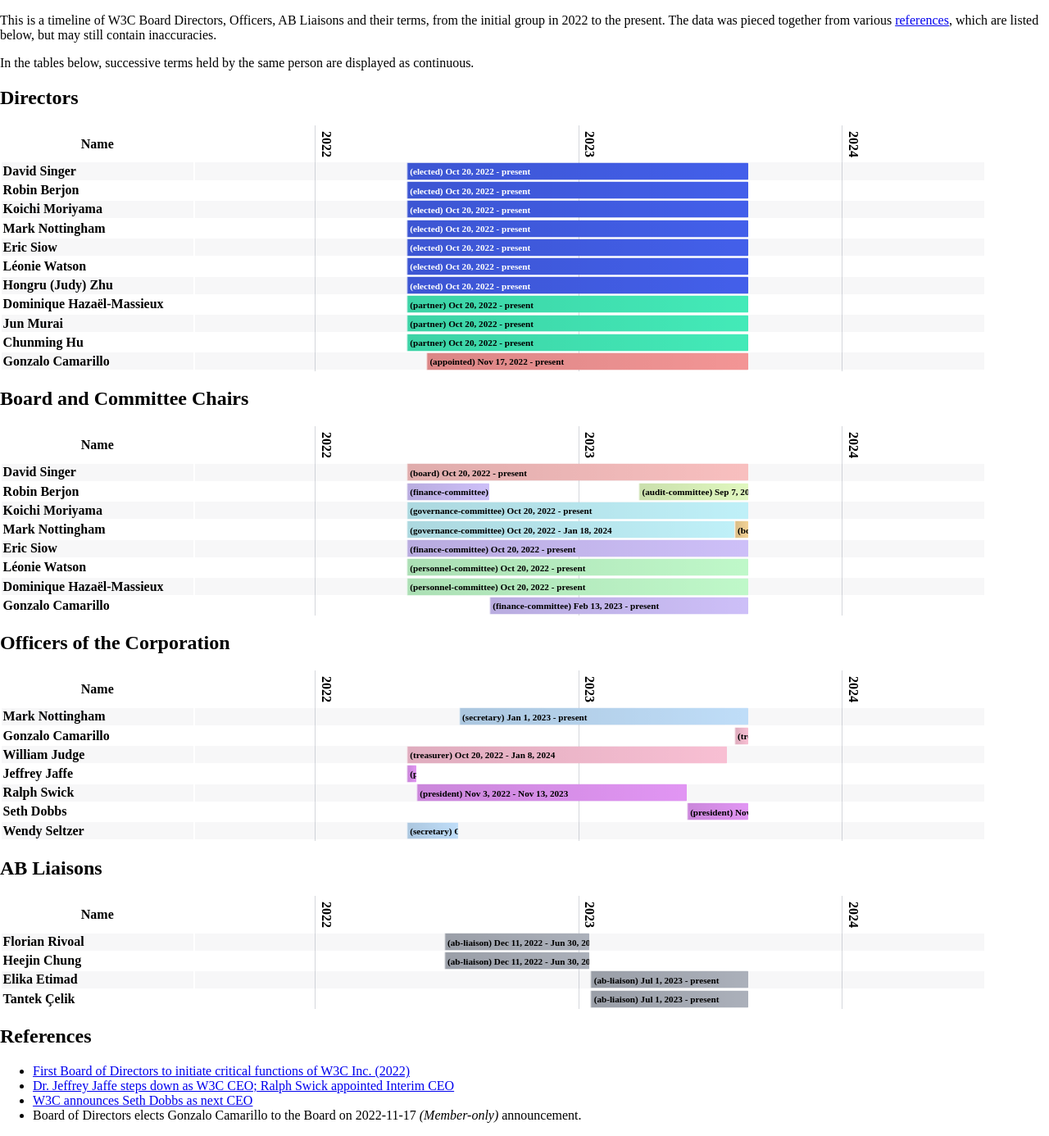
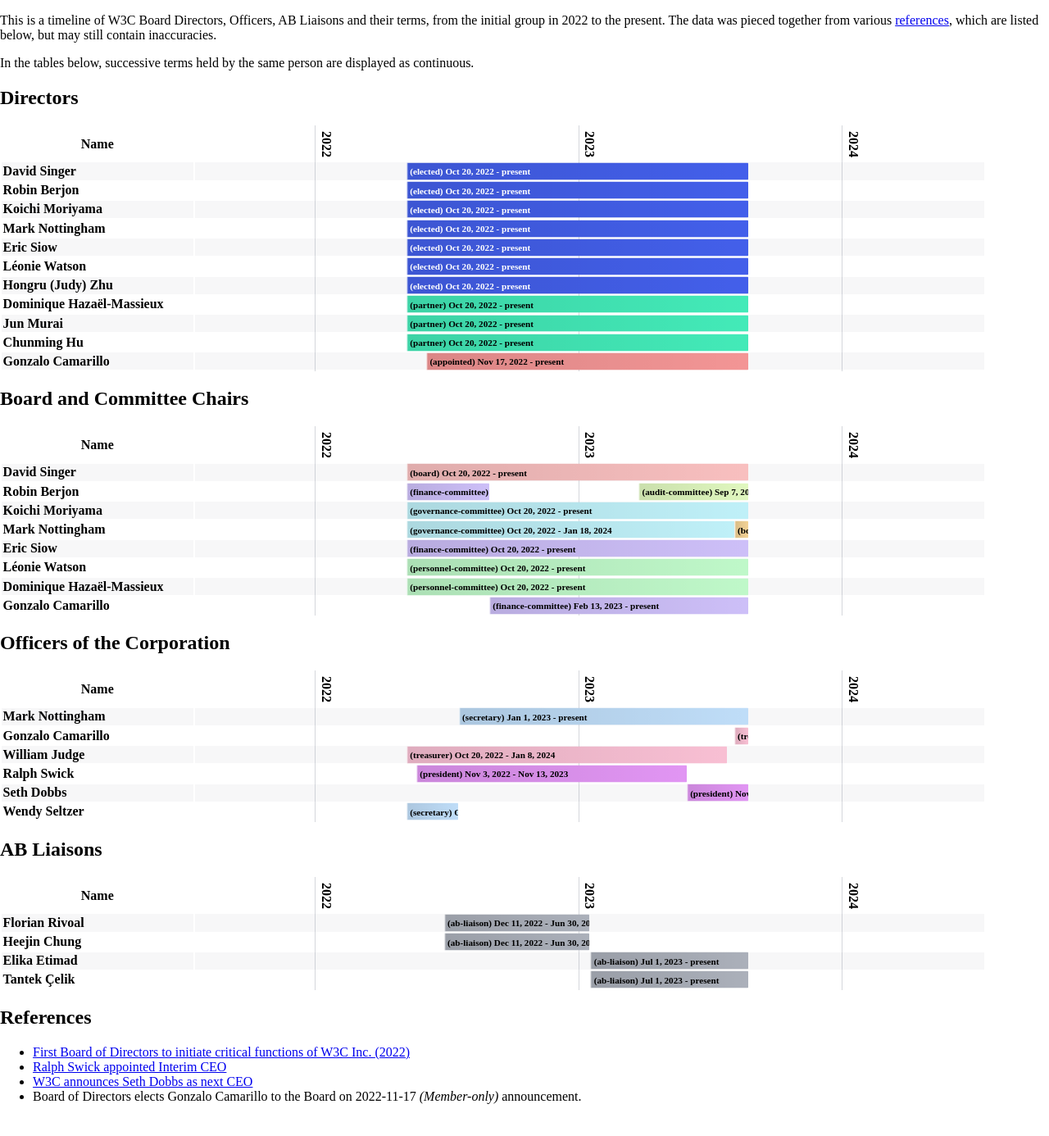
Before and after one commit to ianbjacobs/history-test-202402, a Jekyll site: the page built from history/index.md, in a window 1280 px wide. Shown: the whole page at 82% size. Built offline with Jekyll 4.4.1, drawn with Linux system fonts in a browser that asks for light colours; after the commit the page ends 1363 px from its top, so only the background shows below that.

Commit message:
removed Jeff

```diff
--- a/history/index.md
+++ b/history/index.md
@@ -53,7 +53,7 @@ In the tables below, successive terms held by the same person are displayed as c
 ## References
 
 - [First Board of Directors to initiate critical functions of W3C Inc. (2022)](https://www.w3.org/news/2022/first-board-of-directors-to-initiate-critical-functions-of-w3c-inc/)
-- [Dr. Jeffrey Jaffe steps down as W3C CEO; Ralph Swick appointed Interim CEO](https://www.w3.org/news/2022/dr-jeffrey-jaffe-steps-down-as-w3c-ceo-ralph-swick-appointed-interim-ceo/)
+- [Ralph Swick appointed Interim CEO](https://www.w3.org/news/2022/dr-jeffrey-jaffe-steps-down-as-w3c-ceo-ralph-swick-appointed-interim-ceo/)
 - [W3C announces Seth Dobbs as next CEO](https://www.w3.org/news/2023/w3c-announces-seth-dobbs-as-ceo/)
 - Board of Directors elects Gonzalo Camarillo to the Board on 2022-11-17 *(Member-only)* announcement.
 
--- a/history/members.json
+++ b/history/members.json
@@ -179,16 +179,6 @@
 		]
 	},
 	{
-		"name": "Jeffrey Jaffe",
-		"officer": [
-		    {
-				"start": "2022-10-20",
-				"end": "2022-11-03",
-                                "type": "president"
-		    }
-		]
-	},
-	{
 	        "name": "Ralph Swick",
 		"officer": [
 		    {
```
